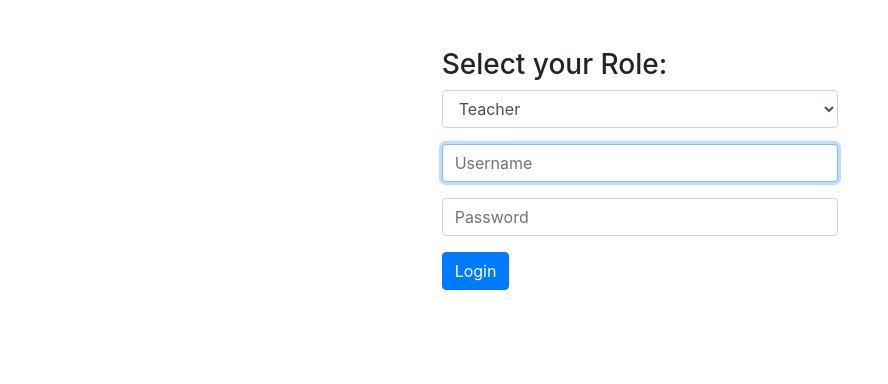
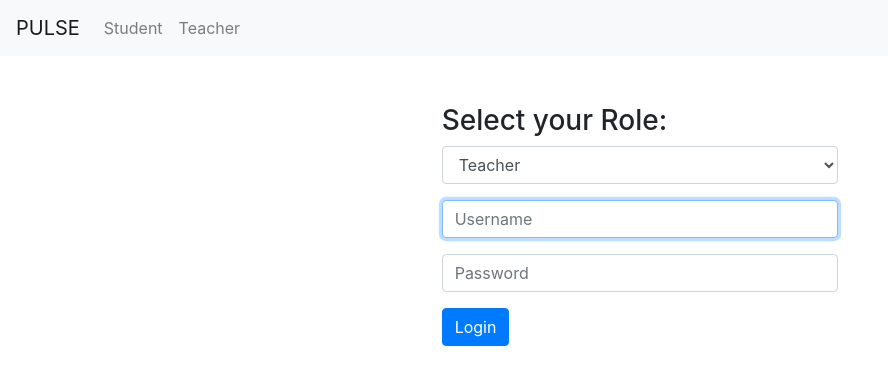
Before and after one commit to polito-se2-2020-team6/PULSeBS, a React (Create React App) app in the folder client/: page /login in a window 1280 px wide. Shown: the top 384 px of the page, without its empty margins (0-888 px from the left). Built offline with nearby package versions, Linux system fonts and the light colour scheme.

Commit message:
dev : adding the nav bar [PULSEBS-35]

```diff
--- a/client/src/App.js
+++ b/client/src/App.js
@@ -1,6 +1,8 @@
 import React from "react";
 import "./App.css";
 import LoginPage from "./components/LoginPage";
+import Student from './components/Student'
+import Nav from './components/Nav'
 import { AuthContext } from "./auth/AuthContext";
 import { USERS } from "./data/fakeUsers";
 import { Route, Switch, withRouter, Redirect } from "react-router-dom";
@@ -30,11 +32,13 @@ class App extends React.Component {
       logoutUser: this.logout,
     };
     return (
+
       <AuthContext.Provider value={value}>
+        <Nav/>
         <Switch>
           <Route path="/login" component={LoginPage}></Route>
           {/* <Route path="/teacher" component={Teacher}></Route> */}
-          {/* <Route path="/student" component={Teacher}></Route> */}
+          <Route path="/student" component={Student}></Route>
           <Redirect from="/" exact to="login" />
         </Switch>
       </AuthContext.Provider>
--- /dev/null
+++ b/client/src/components/Nav.js
@@ -0,0 +1,42 @@
+import React, { Component, Fragment } from "react";
+import { Link } from "react-router-dom";
+
+class Navigation extends Component {
+  state = {};
+  render() {
+    return (
+      <Fragment>
+        <nav className="navbar navbar-expand-lg navbar-light bg-light">
+          <button
+            className="navbar-toggler"
+            type="button"
+            data-toggle="collapse"
+            data-target="#navbarNav"
+            aria-controls="navbarNav"
+            aria-expanded="false"
+            aria-label="Toggle navigation"
+          >
+            <span className="navbar-toggler-icon"></span>
+          </button>
+          <div className="collapse navbar-collapse" id="navbarNav">
+            <ul className="navbar-nav">
+              <Link to="/">
+                <li className="navbar-brand">
+                  PULSE <span className="sr-only">(current)</span>
+                </li>
+              </Link>
+              <Link to="/Student">
+                <li className="nav-item nav-link">Student</li>
+              </Link>
+              <Link to="/Teacher">
+                <li className="nav-item nav-link">Teacher</li>
+              </Link>
+            </ul>
+          </div>
+        </nav>
+      </Fragment>
+    );
+  }
+}
+
+export default Navigation;
--- /dev/null
+++ b/client/src/components/Student.js
@@ -0,0 +1,11 @@
+import React from 'react';
+
+const Student = () => {
+    return (
+        <>
+            <h1>Student</h1>
+        </>
+     );
+}
+
+export default Student;
```
